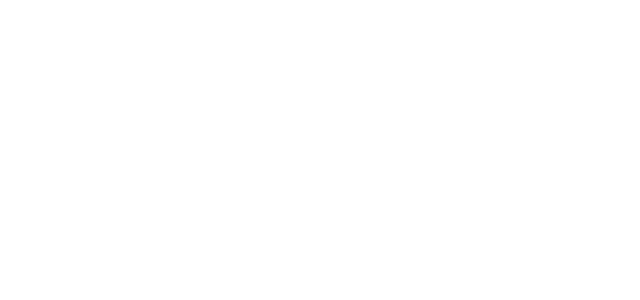
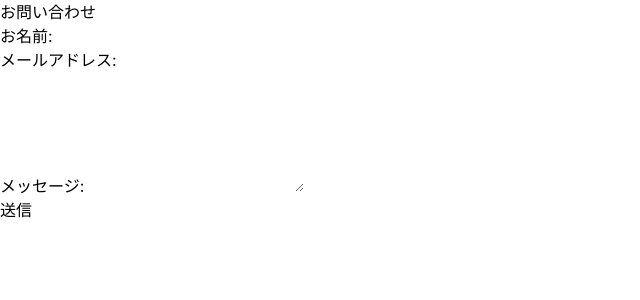
Before and after one commit to wedinc/fortune-island, a React (Create React App) app: page /contact in a window 1280 px wide. Shown: the top 300 px of the page, without its empty margins (0-640 px from the left). Built offline with nearby package versions, Linux system fonts and the light colour scheme.

Commit message:
会社紹介

```diff
--- a/src/pages/Company.jsx
+++ b/src/pages/Company.jsx
@@ -1,11 +1,18 @@
 // こちらは、/company 会社紹介のページです。
-
-// import { Button } from "../components/Button";
-// import { Image } from "../components/Image";
-// import { useNavigate } from "react-router-dom";
+ import { Button } from "../components/Button";
+ import { Image } from "../components/Image";
+ import { useNavigate } from "react-router-dom";
 
 export default function Company() {
-  // const navigate = useNavigate();
+   const navigate = useNavigate();
 
-  return <div></div>;
+  return <div>
+
+
+
+
+
+
+
+  </div>;
 }
--- a/src/pages/Contact.jsx
+++ b/src/pages/Contact.jsx
@@ -1,11 +1,70 @@
 // こちらは、/contact 会社へのお問い合わせページです。
 
-// import { Button } from "../components/Button";
-// import { Image } from "../components/Image";
-// import { useNavigate } from "react-router-dom";
+import { useNavigate } from "react-router-dom";
+import { useState } from "react";
 
 export default function Contact() {
-  // const navigate = useNavigate();
+  const navigate = useNavigate();
+  const [formData, setFormData] = useState({
+    name: "",
+    email: "",
+    message: "",
+  });
 
-  return <div></div>;
+  const handleChange = (e) => {
+    setFormData({
+      ...formData,
+      [e.target.name]: e.target.value,
+    });
+  };
+
+  const handleSubmit = (e) => {
+    e.preventDefault();
+    // フォーム送信ロジックをここに追加
+    console.log("Form data submitted: ", formData);
+  };
+
+  return (
+    <div className="contact-container">
+      <h1>お問い合わせ</h1>
+      <form onSubmit={handleSubmit}>
+        <div className="form-group">
+          <label htmlFor="name">お名前:</label>
+          <input
+            type="text"
+            id="name"
+            name="name"
+            value={formData.name}
+            onChange={handleChange}
+            required
+          />
+        </div>
+        <div className="form-group">
+          <label htmlFor="email">メールアドレス:</label>
+          <input
+            type="email"
+            id="email"
+            name="email"
+            value={formData.email}
+            onChange={handleChange}
+            required
+          />
+        </div>
+        <div className="form-group">
+          <label htmlFor="message">メッセージ:</label>
+          <textarea
+            id="message"
+            name="message"
+            rows="5"
+            value={formData.message}
+            onChange={handleChange}
+            required
+          />
+        </div>
+        <div className="form-group">
+          <button type="submit">送信</button>
+        </div>
+      </form>
+    </div>
+  );
 }
```
